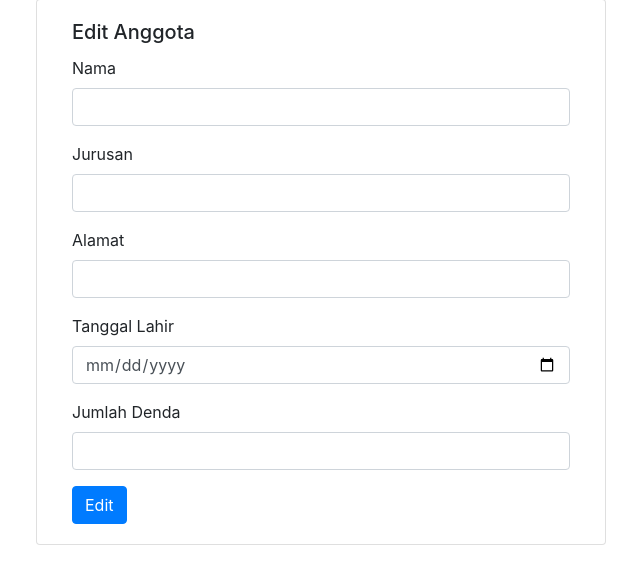
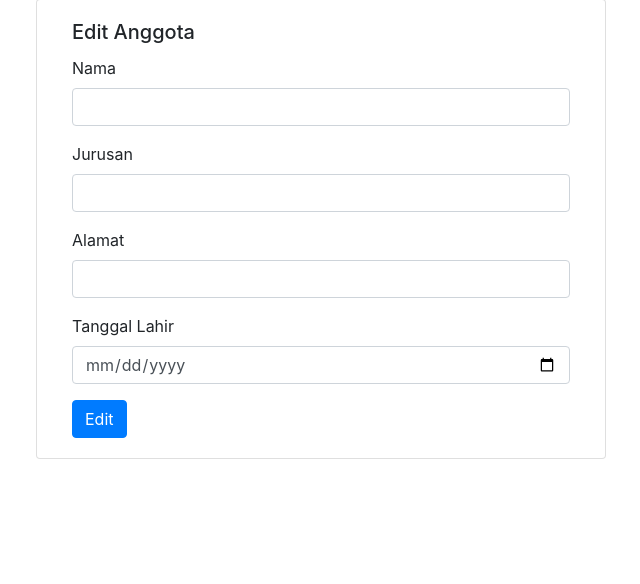
Before and after one commit to adiyatzzz/challangesmk_3, a PHP site: page /index.php?page=edit_anggota in a window 1280 px wide. Shown: the part 105-689 px from the top of the page, without its empty margins (34-674 px from the left). Run offline with PHP 8.4, Linux system fonts and the light colour scheme; data that the repository does not hold is empty.

Commit message:
fixed sql queries and action message on edit_buku

```diff
--- a/template/anggota.php
+++ b/template/anggota.php
@@ -55,8 +55,7 @@ if (isset($_GET['act']) == 'hapus_anggota') {
                                       nama LIKE '%$cari%' OR
                                       jurusan LIKE '%$cari%' OR
                                       alamat LIKE '%$cari%' OR
-                                      tgl_lahir LIKE '%$cari%' OR
-                                      jml_denda LIKE '%$cari%'
+                                      tgl_lahir LIKE '%$cari%'
                                             ");
   } else {
     $data = query("SELECT * FROM anggota");
--- a/template/edit_anggota.php
+++ b/template/edit_anggota.php
@@ -4,17 +4,16 @@
 $data = query("SELECT * FROM anggota WHERE no_anggota = $id");
 $data = $data[0];
 
-    if(isset($_POST['edit'])){
+if (isset($_POST['edit'])) {
 
-        $nama 		= $_POST['nama'];
-        $jurusan 	= $_POST['jurusan'];
-        $alamat 	= $_POST['alamat'];
-        $tgl_lahir 	= $_POST['tgl_lahir'];
-        $jml_denda	= $_POST['jml_denda'];
+    $nama         = $_POST['nama'];
+    $jurusan     = $_POST['jurusan'];
+    $alamat     = $_POST['alamat'];
+    $tgl_lahir     = $_POST['tgl_lahir'];
 
-        mysqli_query($conn, "UPDATE anggota SET nama = '$nama', jurusan = '$jurusan', alamat = '$alamat', tgl_lahir = '$tgl_lahir', jml_denda = '$jml_denda' WHERE no_anggota = '$id'");
+    mysqli_query($conn, "UPDATE anggota SET nama = '$nama', jurusan = '$jurusan', alamat = '$alamat', tgl_lahir = '$tgl_lahir' WHERE no_anggota = '$id'");
 
-        if (mysqli_affected_rows($conn) > 0){
+    if (mysqli_affected_rows($conn) > 0) {
         echo "
                 <script>
                 alert('Data Anggota telah di edit')
@@ -55,11 +54,7 @@
                         <label for="">Tanggal Lahir</label>
                         <input type="date" class="form-control" id="" name="tgl_lahir" value="<?= $data['tgl_lahir'] ?>">
                     </div>
-                <div class="form-group">
-                    <label for="">Jumlah Denda</label>
-                    <input type="text" class="form-control" id="" name="jml_denda" value="<?= $data['jml_denda'] ?>">
-                </div>
-                <button type="submit"  class="btn btn-primary" name="edit">Edit</button>
+                    <button type="submit" class="btn btn-primary" name="edit">Edit</button>
                 </form>
             </div>
         </div>
--- a/template/tambah_anggota.php
+++ b/template/tambah_anggota.php
@@ -7,7 +7,7 @@ if (isset($_POST['tambah'])) {
     $alamat     = $_POST['alamat'];
     $tgl_lahir     = $_POST['tgl_lahir'];
 
-    mysqli_query($conn, "INSERT INTO anggota VALUES('','$nama','$jurusan','$alamat','$tgl_lahir','0')");
+    mysqli_query($conn, "INSERT INTO anggota VALUES('','$nama','$jurusan','$alamat','$tgl_lahir')");
 
     if (mysqli_affected_rows($conn) > 0) {
         echo "
```
Also changed, not shown: template/edit_buku.php (+5 -8 lines). Lines whose indentation alone changed are shown as unchanged.
